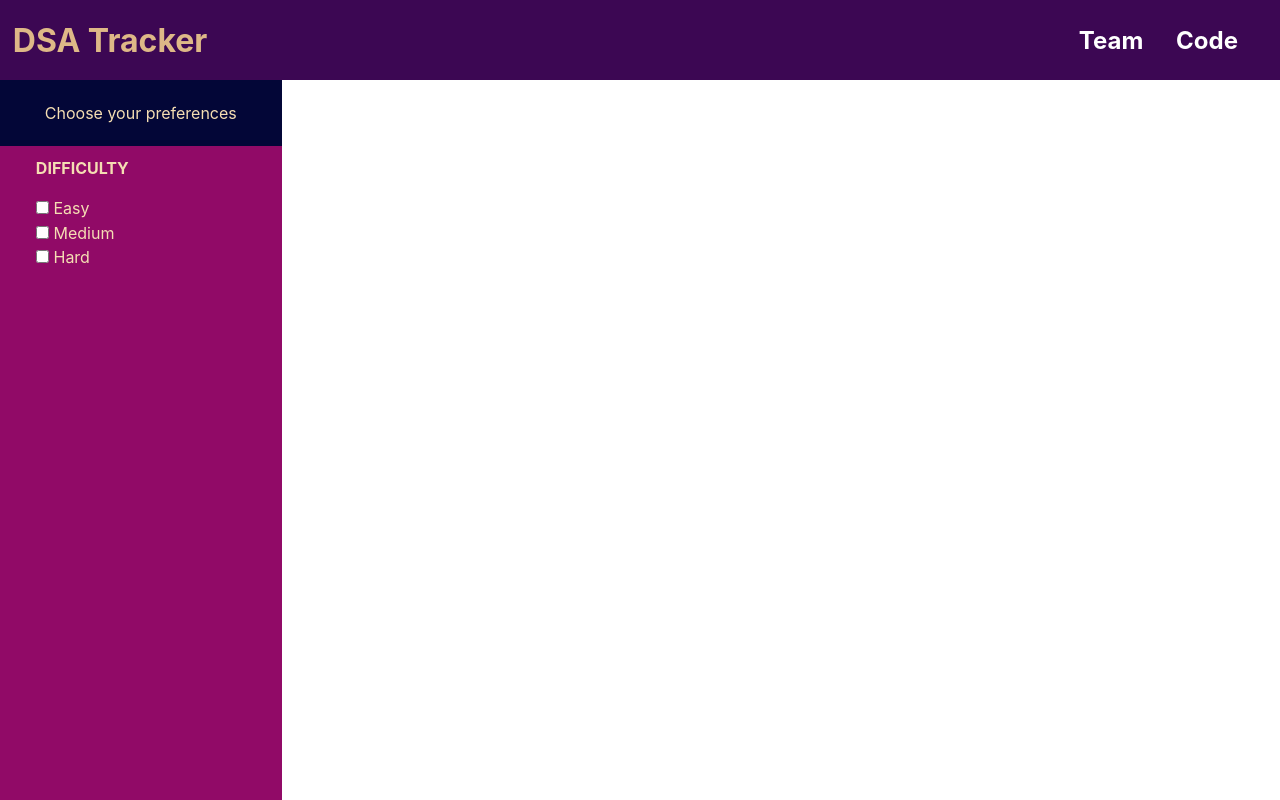
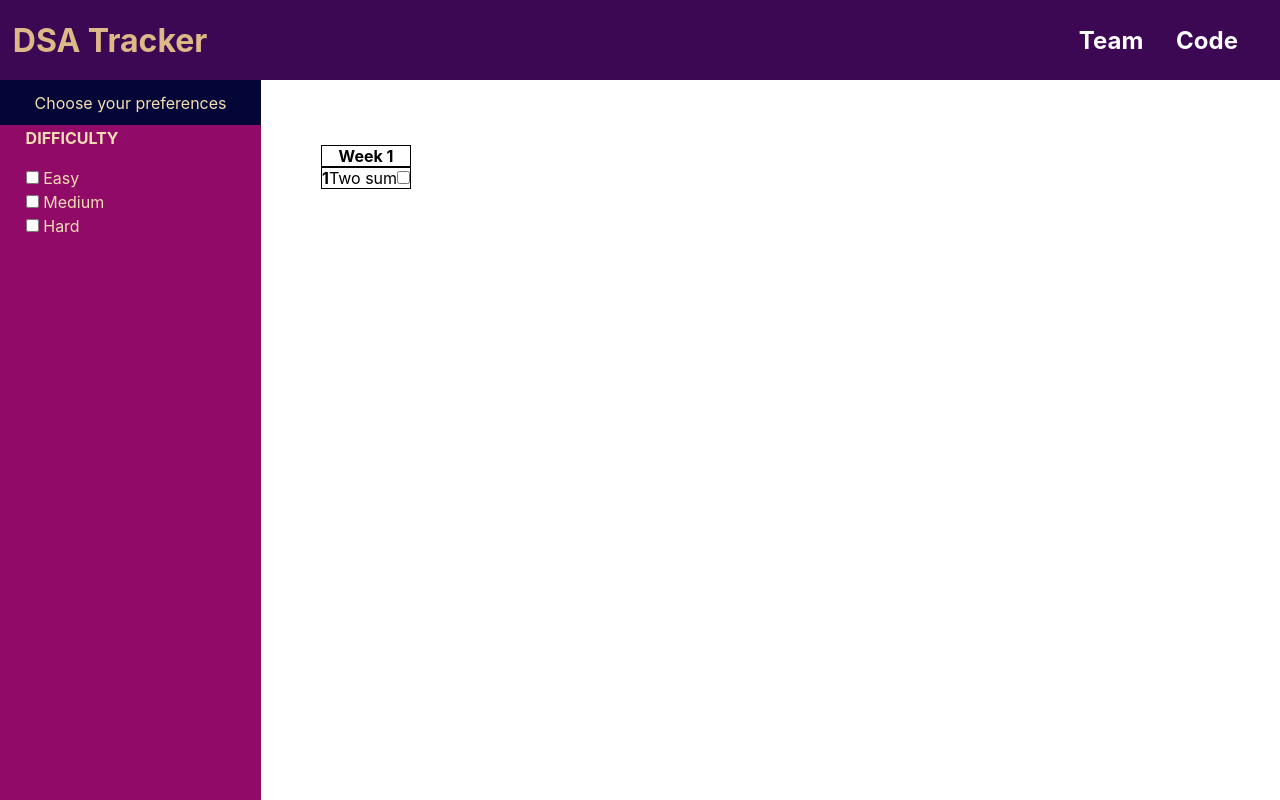
Before and after one commit to ManavMuthanna/DSA-Tracker, a React (Create React App) app in the folder client/: page / in a window 1280 px wide. Shown: the top 800 px of the page. Built offline with nearby package versions, Linux system fonts and the light colour scheme.

Commit message:
content bar

```diff
--- /dev/null
+++ b/client/src/components/questions/questions.css
@@ -0,0 +1,14 @@
+tr{
+    outline: solid 1px black;
+}
+
+.table-div{
+    width: 100vw;
+    height: 100vh;
+    padding: 5%;
+}
+
+.row-content{
+    display: flex;
+    justify-content: space-between;
+}
--- /dev/null
+++ b/client/src/components/questions/questions.js
@@ -0,0 +1,23 @@
+import "../questions/questions.css";
+function Questions() {
+  return (
+    <div className="table-div">
+      <table>
+        <tr>
+          <th>Week 1</th>
+        </tr>
+        <tr>
+          <div className="row-content">
+            <th>1</th>
+            <td>Two sum</td>
+            <td>
+              <input type="checkbox"></input>
+            </td>
+          </div>
+        </tr>
+      </table>
+    </div>
+  );
+}
+
+export default Questions;
--- a/client/src/components/sidebar/sidebar.js
+++ b/client/src/components/sidebar/sidebar.js
@@ -2,6 +2,7 @@ import "../sidebar/sidebar.css";
 function Sidebar() {
   return (
     <>
+    <div>
       <div className="heading">
         <p>Choose your preferences</p>
       </div>
@@ -22,6 +23,7 @@ function Sidebar() {
         </div>
         </div>
       </div>
+      </div>
     </>
   );
 }
--- /dev/null
+++ b/client/src/screens/home.css
@@ -0,0 +1,4 @@
+.content{
+    display: flex;
+    flex-direction: row;
+}
--- a/client/src/screens/home.js
+++ b/client/src/screens/home.js
@@ -1,10 +1,16 @@
 import Navbar from "../components/navbar/navbar";
 import Sidebar from "../components/sidebar/sidebar";
+import Questions from "../components/questions/questions";
+import '../screens/home.css';
+
 function Home(){
     return (
         <>
         <Navbar></Navbar>
+        <div className="content">
         <Sidebar></Sidebar>
+        <Questions></Questions>
+        </div>
         </>
     );
 
```
